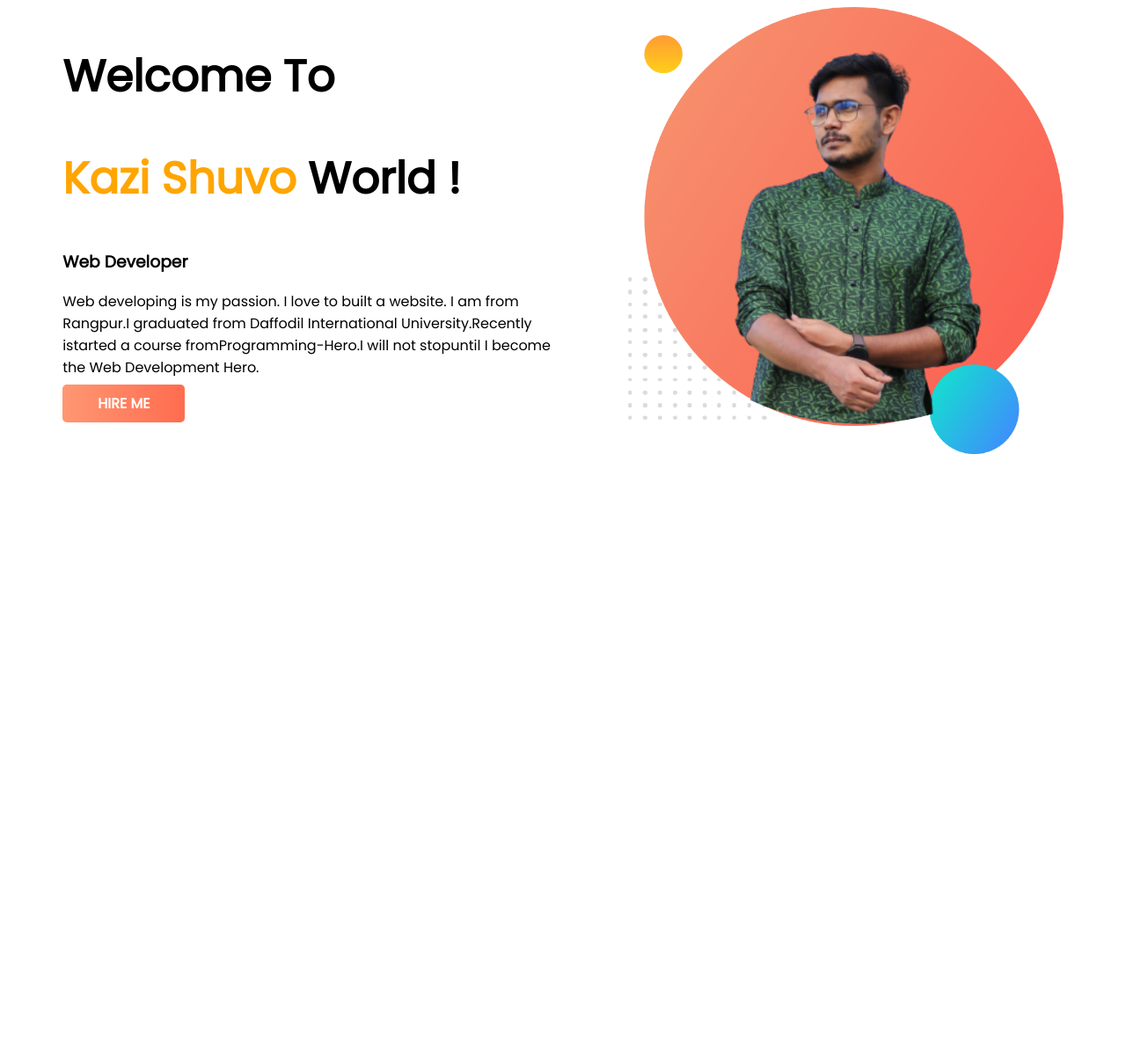
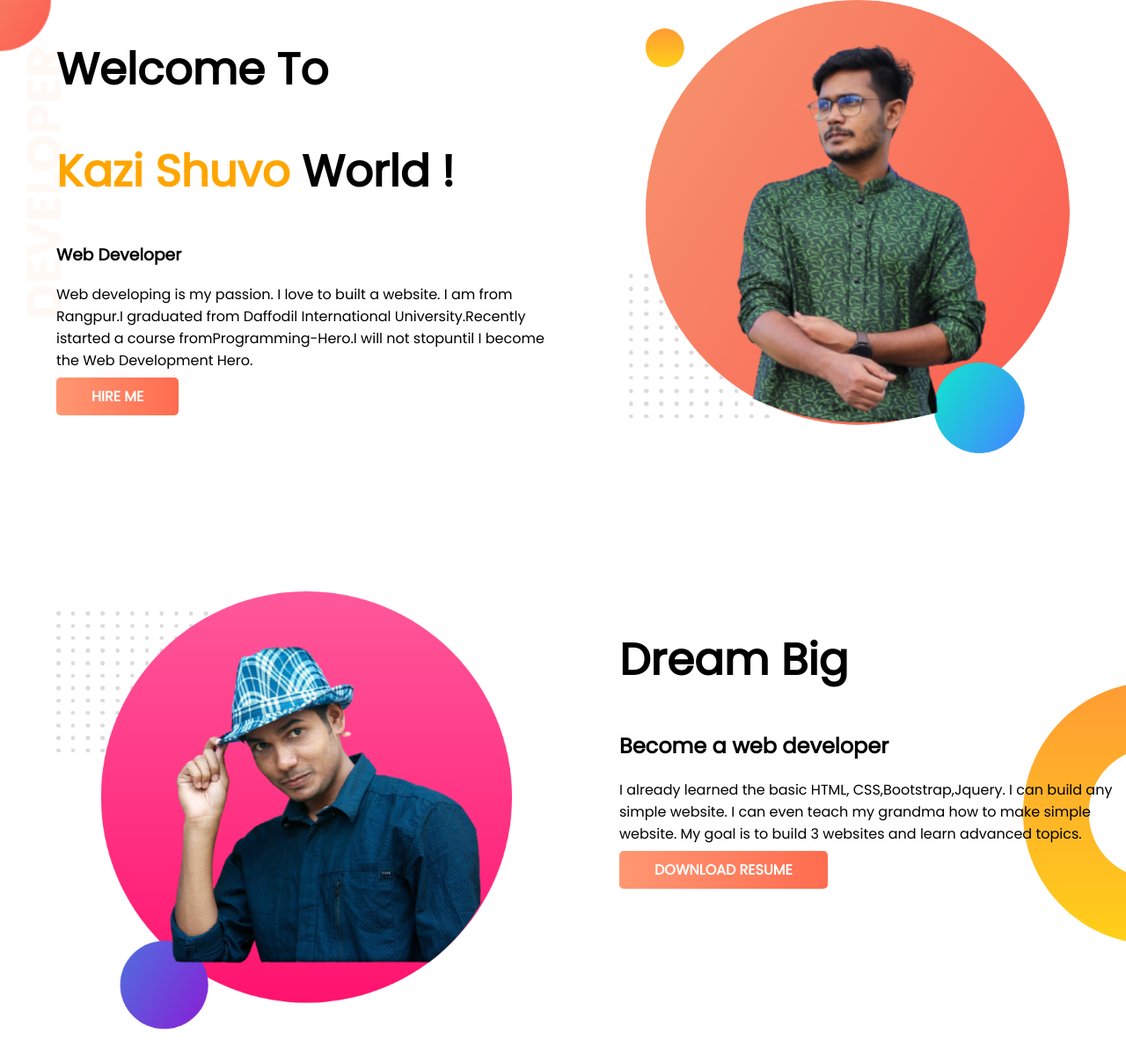
Before and after one commit to KaziShohiduzzaman/developer-portfolio, a plain HTML site: page index.html in a window 1280 px wide. Shown: the whole page at 88% size. Before the commit the page ends 800 px from the top, so only its background shows below. Drawn offline with Linux system fonts and the light colour scheme.

Commit message:
bg and all thing update

```diff
--- a/index.html
+++ b/index.html
@@ -11,7 +11,7 @@
     <link rel="stylesheet" href="style.css">
 </head>
 <body>
-    <section>
+    <section class="top_banner">
         <div class="half_width">
             <h1>Welcome To </h1>
             <h1><span class="orange_color">Kazi Shuvo</span> World !</h1>
@@ -25,6 +25,19 @@
             <img src="img/my-bg.png" alt="">
         </div>
     </section>
+    <section class="dream_big">
+        <div class="half_width">
+            <img src="img/shuvo 3.png" alt="">
+
+        </div>
+        <div class="half_width">
+            <h1>Dream Big</h1>
+            <h2>Become a web developer</h2>
+            <p>I already learned the basic HTML, CSS,Bootstrap,Jquery. I can build any simple website. I can even teach my grandma how to make simple website. My goal is to build 3 websites and learn advanced topics.</p>
+            <a class="button_link" href="https://drive.google.com/file/d/1-ndFnnRQQE3hX72YdtqQS6sfz69Xj_XD/view?usp=sharing" target="_blank">DOWNLOAD RESUME</a>
+        </div>
+
+    </section>
 
 </body>
 </html>
--- a/style.css
+++ b/style.css
@@ -1,5 +1,6 @@
 body{
     font-family: 'Poppins', sans-serif;
+    margin: 0;
 }
 h1{
     font-size: 50px;
@@ -9,6 +10,7 @@ h1{
 }
 section{
     display: flex;
+    margin-bottom: 150px;
 }
 .half_width{
     width: 50%;
@@ -25,3 +27,12 @@ section{
     background-image: linear-gradient(to right, #FF9773, #FF6C4F);
     border-radius: 5px;
 }
+.dream_big{
+    background-image: url(img/dream-bg.png);
+    background-repeat: no-repeat;
+    background-position: right;
+}
+.top_banner{
+    background-image: url(img/top-banner.png);
+    background-repeat: no-repeat;
+}
```
